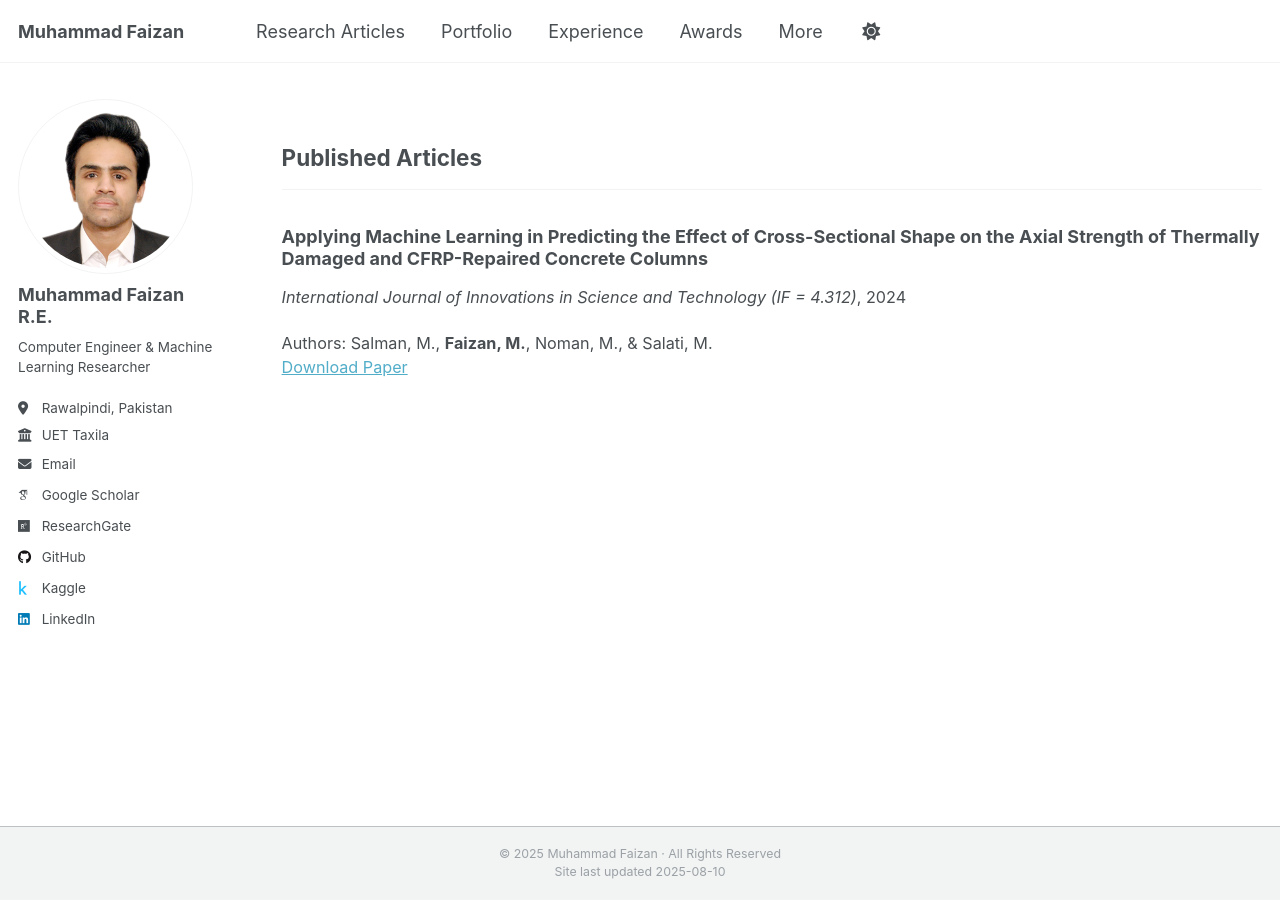
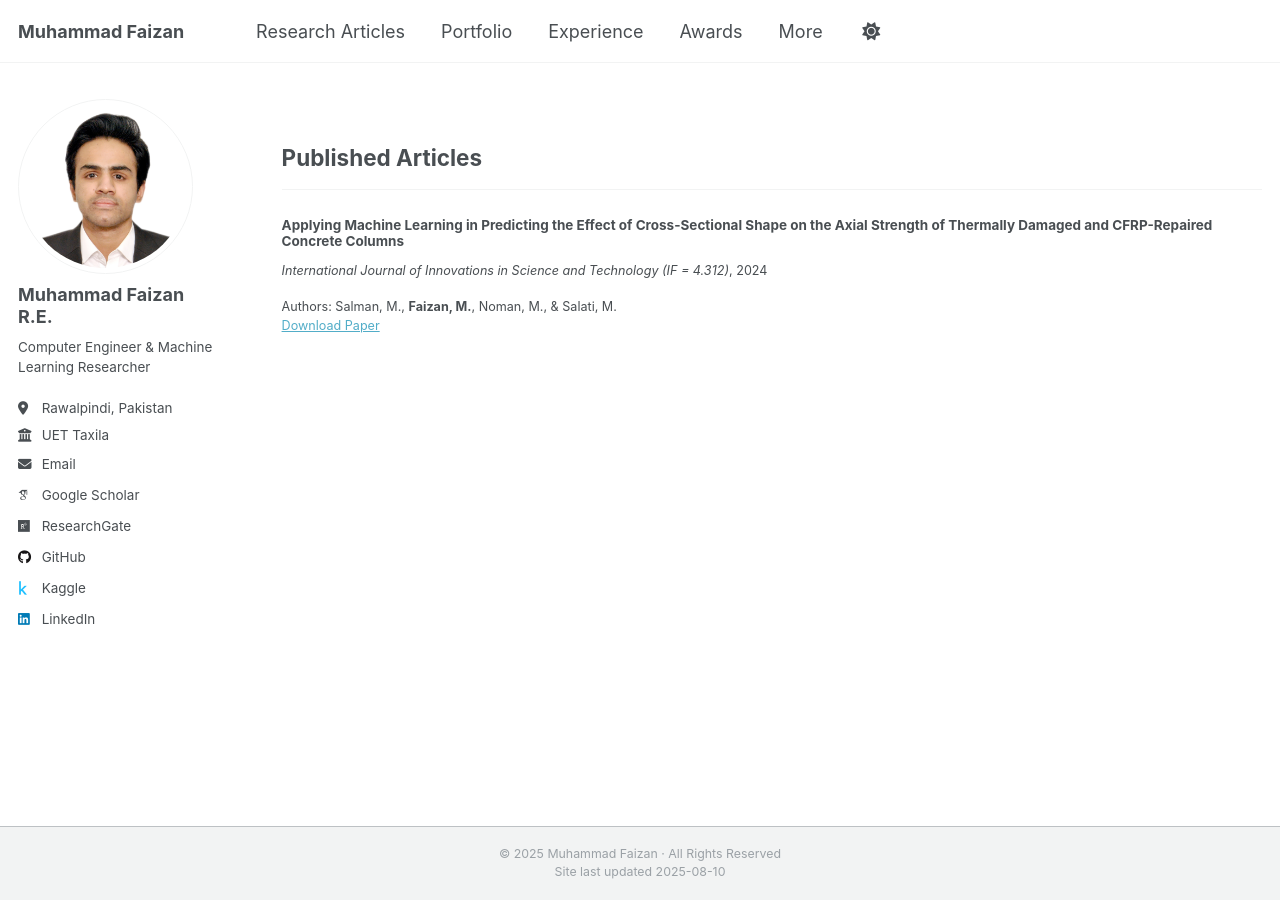
Before and after one commit to MuhammadFaizan99/MuhammadFaizan99.github.io, a Jekyll site: the page built from _pages/publications.html, in a window 1280 px wide. Built offline with Jekyll 4.4.1, drawn with Linux system fonts in a browser that asks for light colours; some web fonts are replaced; a script that is not in the unit is left out.

Commit message:
Update archive-single.html

```diff
--- a/_includes/archive-single.html
+++ b/_includes/archive-single.html
@@ -26,9 +26,9 @@
       </div>
     {% endif %}
 
-   <h3 class="archive__item-title">
+   <h4 class="archive__item-title">
   {{ title }}
-</h3>
+</h4>
 
 
     {% if post.read_time %}
@@ -38,7 +38,7 @@
         {% if post.collection == 'teaching' %}
           <p> {{ post.type }}, <i>{{ post.venue }}</i>, {{ post.date | default: "1900-01-01" | date: "%Y" }} </p>
         {% elsif post.collection == 'publications' %}
-          <p style="font-size: 0.9em;"><i>{{ post.venue }}</i>, {{ post.date | default: "1900-01-01" | date: "%Y" }} </p>
+          <p style="font-size: 0.7em;"><i>{{ post.venue }}</i>, {{ post.date | default: "1900-01-01" | date: "%Y" }} </p>
         {% elsif post.date %}
          <p class="page__date"><strong><i class="fa fa-fw fa-calendar" aria-hidden="true"></i> {{ site.data.ui-text[site.locale].date_label | default: "Published:" }}</strong> <time datetime="{{ post.date | default: "1900-01-01" | date_to_xmlschema }}">{{ post.date | default: "1900-01-01" | date: "%B %d, %Y" }}</time></p>
         {% endif %}
@@ -56,7 +56,7 @@
     {% elsif post.citation and post.paperurl and post.bibtexurl %}
       <p>Authors: {{ post.citation }}<br /><a href="{{ post.paperurl }}">Download Paper</a> | <a href="{{ post.bibtexurl }}">Download Bibtex</a></p>
     {% elsif post.citation and post.paperurl %}
-      <p style="font-size: 0.9em;">Authors: {{ post.citation }}<br /><a href="{{ post.paperurl }}">Download Paper</a></p>
+      <p style="font-size: 0.7em;">Authors: {{ post.citation }}<br /><a href="{{ post.paperurl }}">Download Paper</a></p>
     {% elsif post.citation and post.slidesurl and post.bibtexurl %}
       <p>Authors: {{ post.citation }}<br /><a href="{{ post.slidesurl }}">Download Slides</a> | <a href="{{ post.bibtexurl}}">Download Bibtex</a></p>
     {% elsif post.citation and post.slidesurl %}
@@ -64,7 +64,7 @@
     {% elsif post.citation and post.bibtexurl %}
       <p>Authors: {{ post.citation }}<br /><a href="{{ post.bibtexurl }}">Download Bibtex</a></p>
     {% elsif post.citation %}
-      <p style="font-size: 0.9em;">Authors: {{ post.citation }}</p>
+      <p style="font-size: 0.7em;">Authors: {{ post.citation }}</p>
     {% elsif post.paperurl and post.bibtexurl %}
       <p><a href=" {{ post.paperurl }} ">Download Paper</a> | <a href="{{ post.bibtexurl }}">Download Bibtex</a></p>
     {% elsif post.paperurl %}
```
